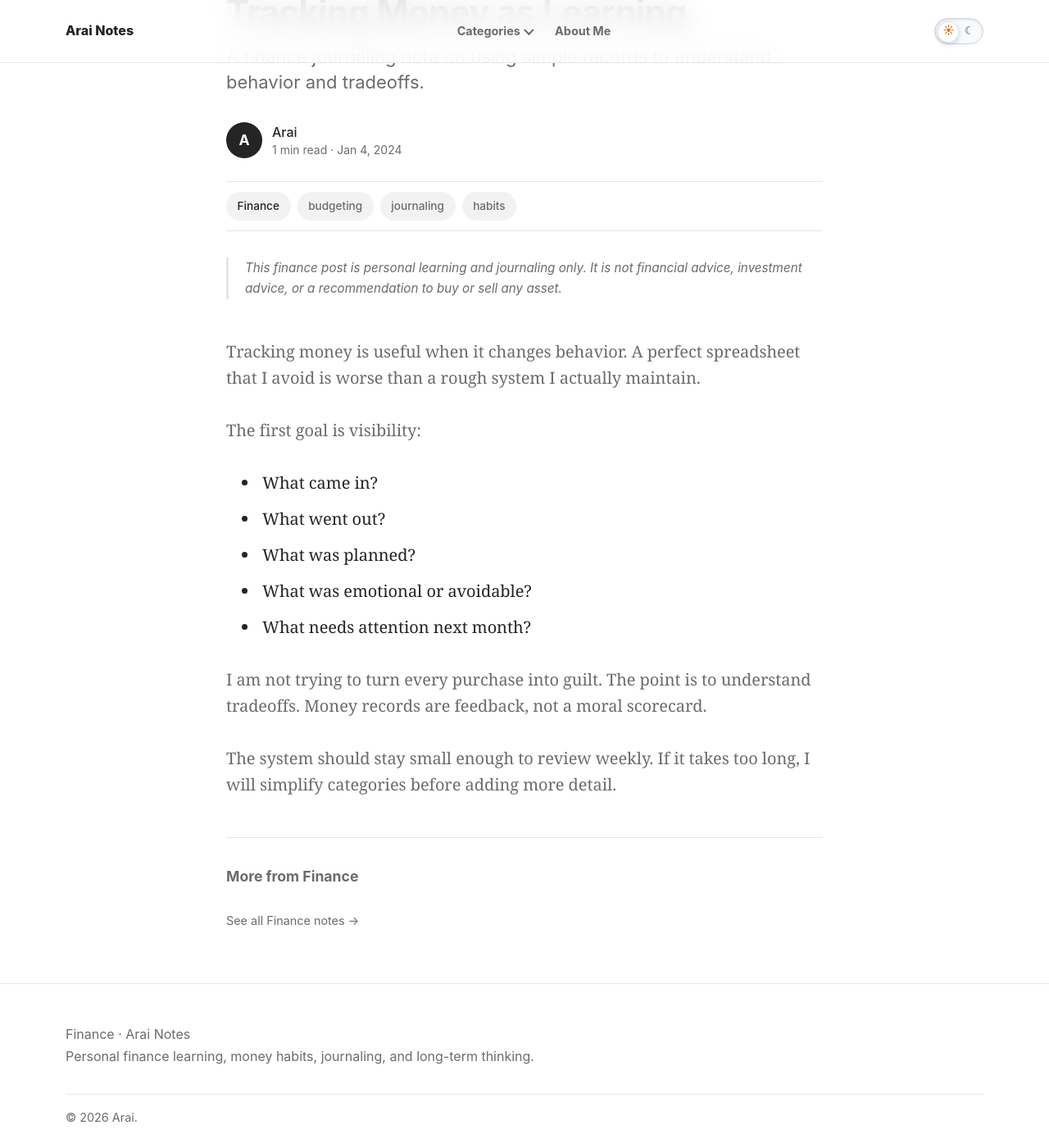
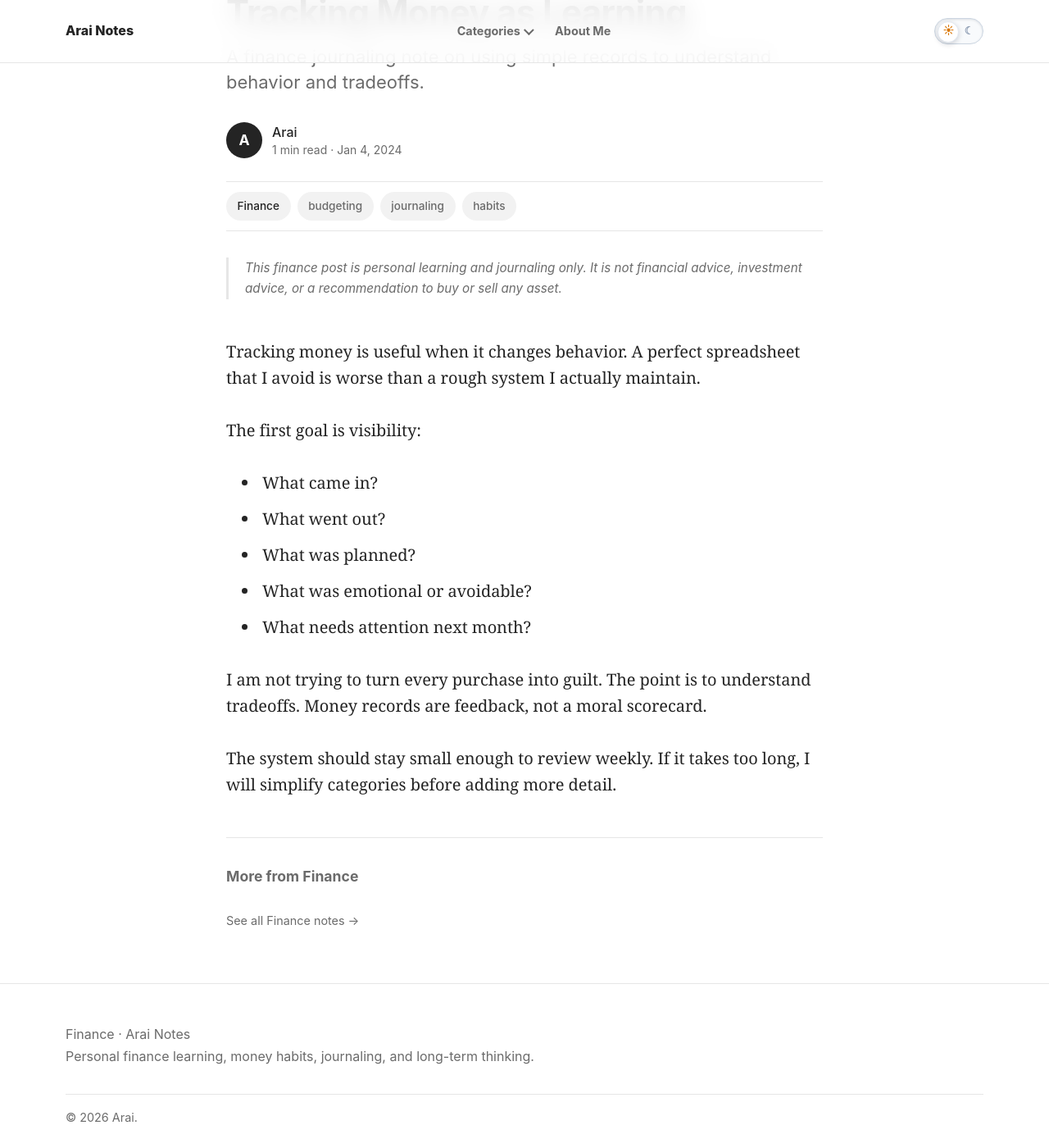
Before and after one commit to araisantai/araisantai.github.io, a Jekyll site: the page built from _posts/2024-01-04-tracking-money-as-learning.md, in a window 1280 px wide and 1400 px high, scrolled down 198 px. Shown: the whole window at 82% size. Built offline with Jekyll 4.4.1, drawn with Linux system fonts in a browser that asks for light colours.

Commit message:
Use full-strength text colour for post paragraphs

```diff
--- a/assets/css/main.scss
+++ b/assets/css/main.scss
@@ -857,6 +857,11 @@ button {
   margin: 1.6em 0 0;
 }
 
+.post-content p,
+.post-content li {
+  color: var(--text);
+}
+
 .post-content li {
   margin-top: 0.6em;
   padding-left: 0.2em;
```
